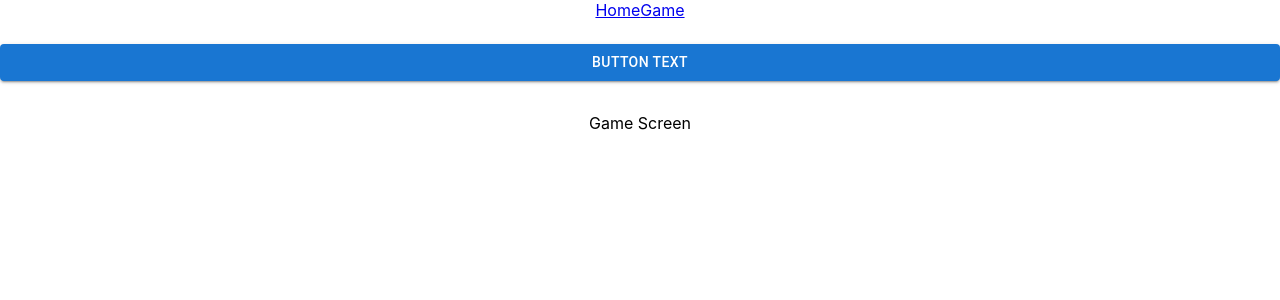
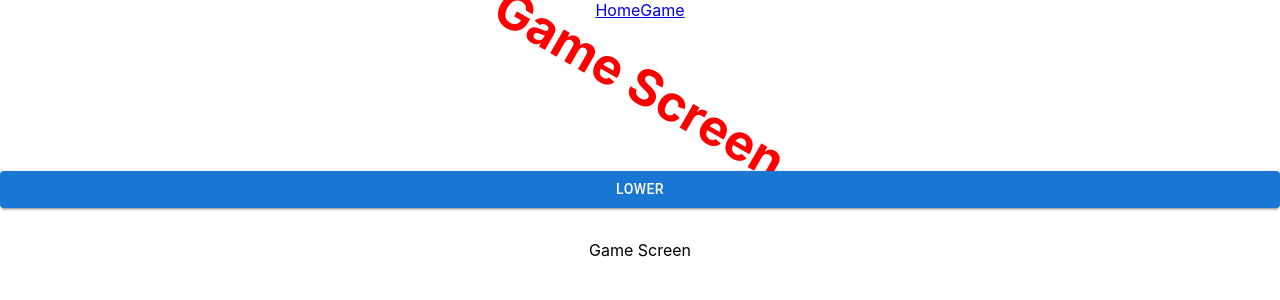
Before and after one commit to orionl1248/HackUMassXI, a React (Create React App) app: page /GameScreen in a window 1280 px wide. Shown: the top 300 px of the page. Built offline with nearby package versions, Linux system fonts and the light colour scheme.

Commit message:
added orion

```diff
--- /dev/null
+++ b/src/GameScreen.css
@@ -0,0 +1,5 @@
+#gameScreenHeader{
+   color: red;
+   font-size: 50px;
+   rotate: 30deg;
+}
--- a/src/GameScreen.js
+++ b/src/GameScreen.js
@@ -1,6 +1,7 @@
 import { testFetch } from "./scripts/rateMyProfessor"
 import { useState, useEffect } from 'react'
 import Button from '@mui/material/Button';
+import "./GameScreen.css"
 
 export default function GameScreen() {
   let [isSubmitted, setSubmitted] = useState(false);
@@ -11,13 +12,16 @@ export default function GameScreen() {
     }
   }, [isSubmitted])
   return <>
+    <div>
+      <h1 id="gameScreenHeader">Game Screen</h1>
+    </div>
     <Button
       onClick={()=>{setSubmitted(true)}}
       type="submit"
       fullWidth
       variant="contained"
       sx={{ mt: 3, mb: 2 }}
-    >button text</Button>
+    >Lower</Button>
     <p>Game Screen</p>
   </>
 }
```
